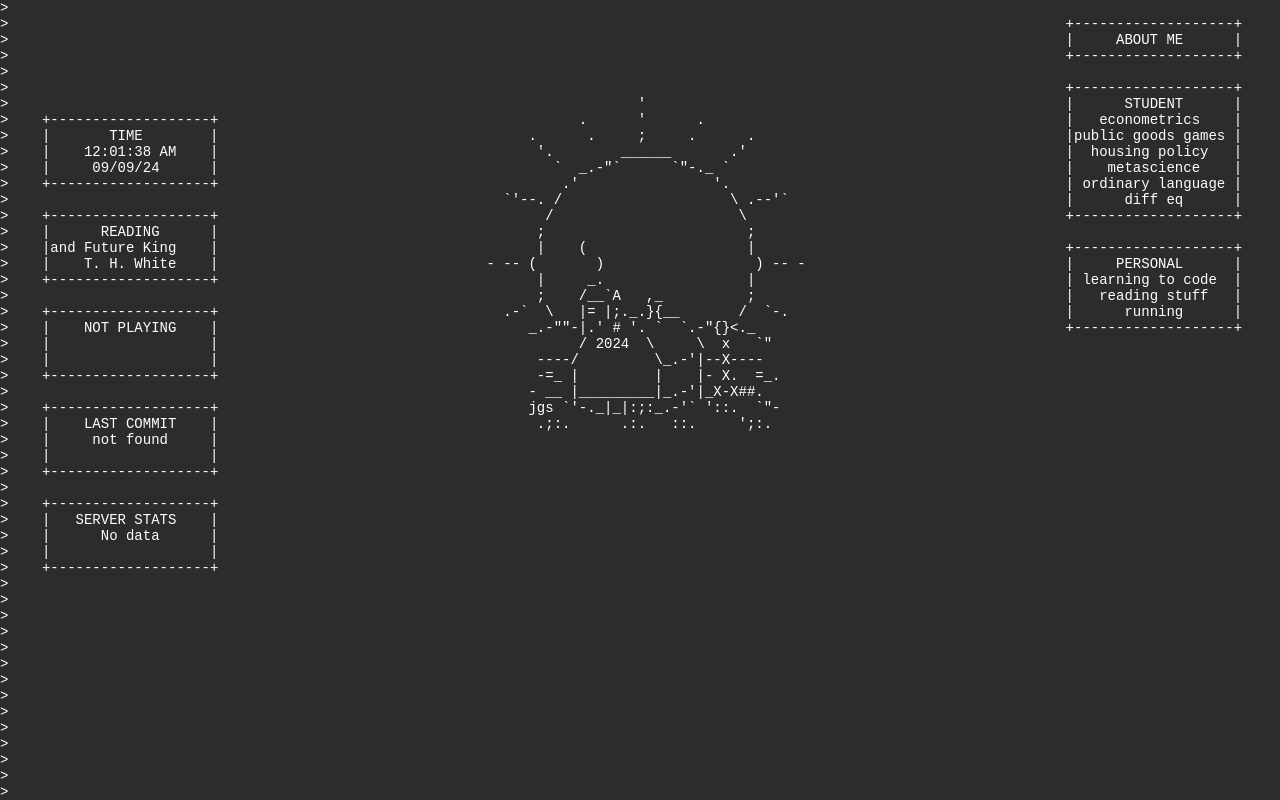
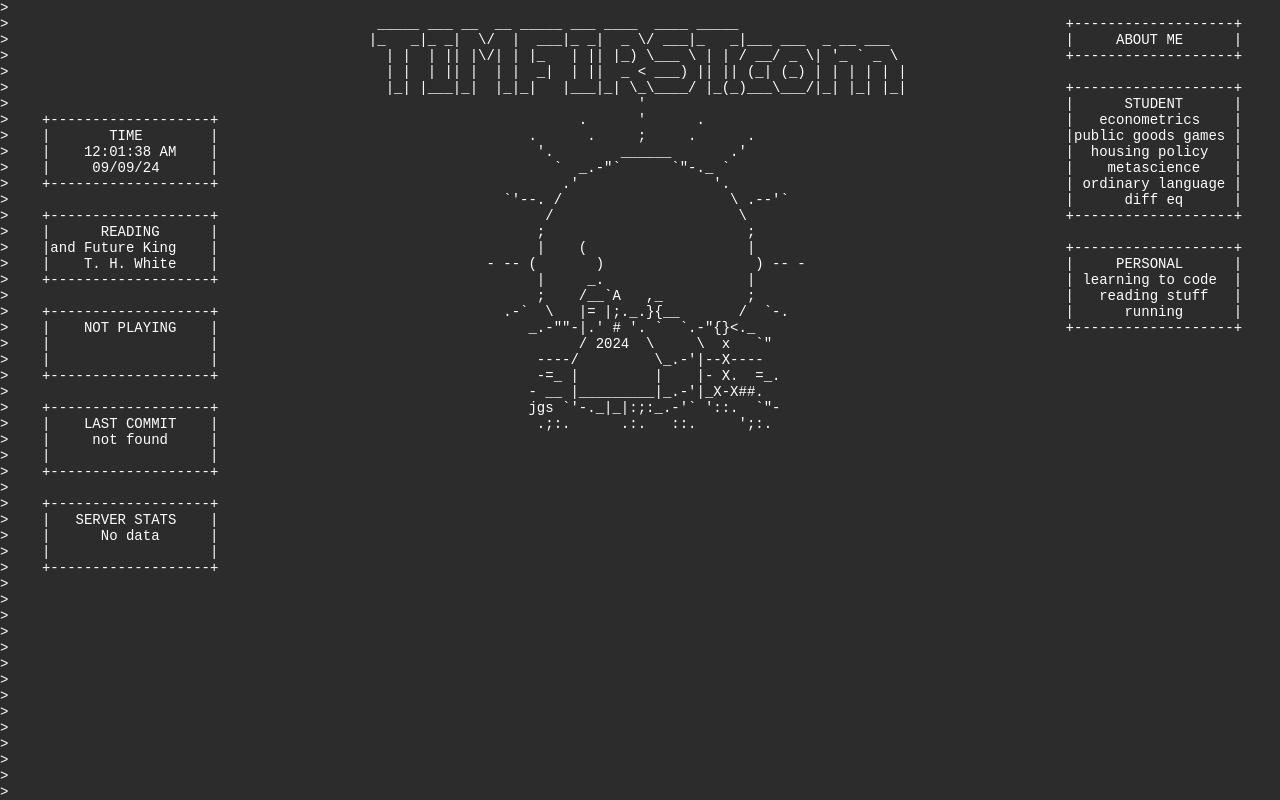
Before and after one commit to TFirst99/tfirst, a plain HTML site: page frontend/public/index.html in a window 1280 px wide. Drawn offline with Linux system fonts and the light colour scheme; no server answers.

Commit message:
add title

```diff
--- a/frontend/public/css/main.css
+++ b/frontend/public/css/main.css
@@ -1,5 +1,5 @@
-html body{
-    font-family: 'Courier New', monospace;
+html body {
+    font-family: "Courier New", monospace;
     font-size: 14px;
     background-color: #2c2c2c;
     color: #ffffff;
@@ -66,6 +66,11 @@ html body{
     grid-row: 7 / span 21;
     justify-self: center;
 }
+#title-widget {
+    grid-column: 1 / -1;
+    grid-row: 2 / span 5;
+    justify-self: center;
+}
 .shortcuts {
     grid-column: 1 / -1;
     grid-row: -3 / span 1;
--- a/frontend/public/index.html
+++ b/frontend/public/index.html
@@ -4,11 +4,12 @@
     <meta charset="UTF-8">
     <meta name="viewport" content="width=device-width, initial-scale=1.0">
     <title>tfirst</title>
-    <link href="/css/main.css?v=1.7" rel="stylesheet" type="text/css">
+    <link href="/css/main.css?v=1.8" rel="stylesheet" type="text/css">
     <script type="module" src="/js/main.js"></script>
 </head>
 <body>
     <div id="terminal">
+        <div id="title-widget"></div>
         <div id="weather-widget"></div>
         <div id="time-widget"></div>
         <div id="spotify-widget"></div>
--- /dev/null
+++ b/frontend/public/js/TitleWidgetManager.js
@@ -0,0 +1,16 @@
+export class TitleWidgetManager {
+  constructor() {
+  this.container = document.getElementById('title-widget');
+//figlet title
+  this.titleText =
+` _____ ___ __  __ _____ ___ ____  ____ _____
+|_   _|_ _|  \\/  |  ___|_ _|  _ \\/ ___|_   _|___ ___  _ __ ___
+  | |  | || |\\/| | |_   | || |_) \\___ \\ | | / __/ _ \\| '_ \` _ \\
+  | |  | || |  | |  _|  | ||  _ < ___) || || (_| (_) | | | | | |
+  |_| |___|_|  |_|_|   |___|_| \\_\\____/ |_(_)___\\___/|_| |_| |_|`;
+  }
+
+  init() {
+    this.container.innerHTML = this.titleText;
+  }
+}
--- a/frontend/public/js/main.js
+++ b/frontend/public/js/main.js
@@ -6,7 +6,8 @@ import { ConsoleTicksManager } from '/js/ConsoleTicksManager.js';
 import { ReadingWidgetManager } from '/js/ReadingWidgetManager.js';
 import { GithubWidgetManager } from '/js/GithubWidgetManager.js';
 import { AboutWidgetManager } from '/js/AboutWidgetManager.js';
-import { ServerWidgetManager } from './ServerWidgetManager.js';
+import { ServerWidgetManager } from '/js/ServerWidgetManager.js';
+import { TitleWidgetManager } from '/js/TitleWidgetManager.js';
 
 class App {
     constructor() {
@@ -19,6 +20,7 @@ class App {
         this.githubWidgetManager = new GithubWidgetManager();
         this.aboutWidgetManager = new AboutWidgetManager();
         this.serverWidgetManager = new ServerWidgetManager();
+        this.titleWidgetManager = new TitleWidgetManager();
     }
 
     init() {
@@ -31,6 +33,7 @@ class App {
         this.githubWidgetManager.init();
         this.aboutWidgetManager.init();
         this.serverWidgetManager.init();
+        this.titleWidgetManager.init();
     }
 }
 
```
